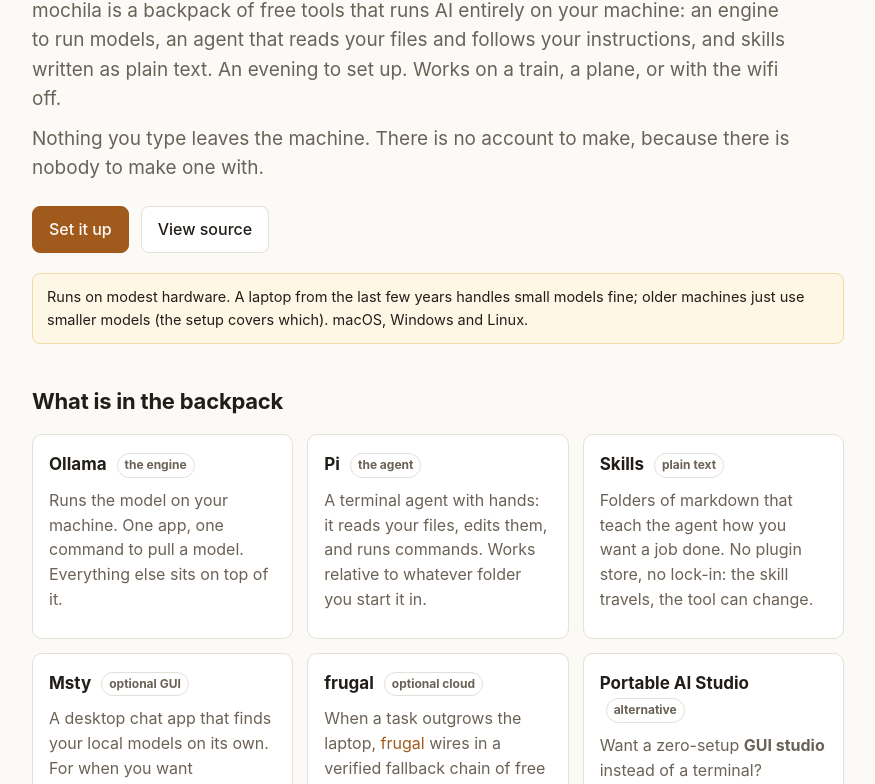
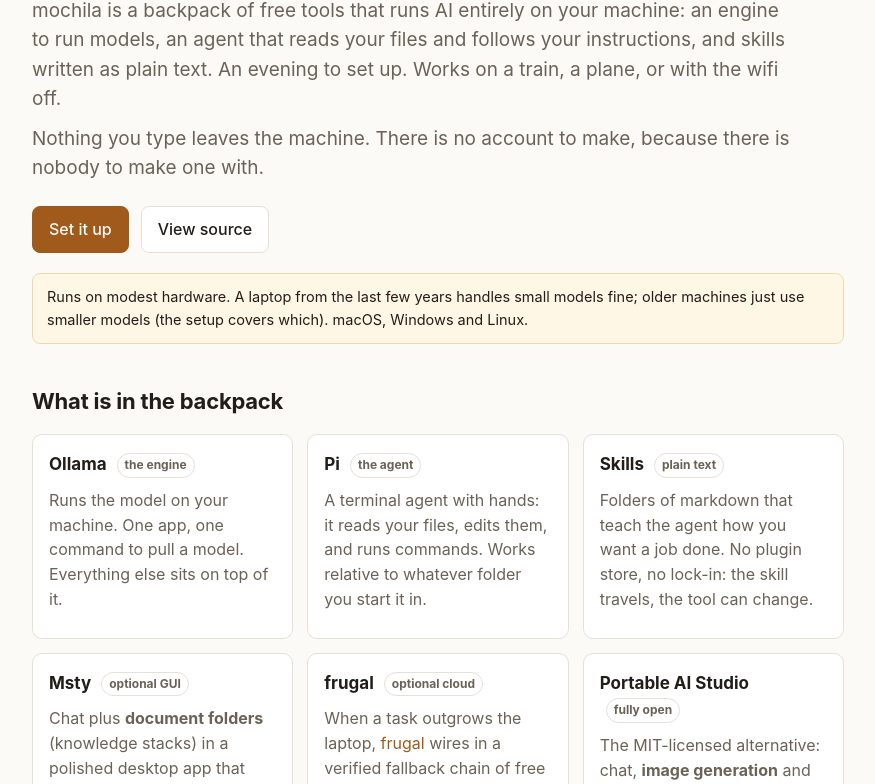
Before and after one commit to michael-borck/mochila, a plain HTML site: page docs/index.html in a window 1280 px wide. Shown: the part 168-952 px from the top of the page, without its empty margins (202-1077 px from the left). Drawn offline with Linux system fonts and the light colour scheme.

Commit message:
Sharpen the Msty vs Portable AI Studio distinction
They are complements on rung one, not synonyms: Msty is chat plus
document folders and the client for the campus server, at the cost of a
closed core; Portable AI Studio is fully MIT with image generation and
voice, but no RAG and laptop-only. The choice is now honest at a
glance.

```diff
--- a/docs/index.html
+++ b/docs/index.html
@@ -113,15 +113,15 @@
     </div>
     <div class="card">
       <h3>Msty <span class="tag">optional GUI</span></h3>
-      <p class="muted">A desktop chat app that finds your local models on its own. For when you want conversations and document folders, not a terminal.</p>
+      <p class="muted">Chat plus <strong>document folders</strong> (knowledge stacks) in a polished desktop app that finds your local models on its own. Closed core, free rather than open — but it is also your client for the campus server.</p>
     </div>
     <div class="card">
       <h3>frugal <span class="tag">optional cloud</span></h3>
       <p class="muted">When a task outgrows the laptop, <a href="https://github.com/michael-borck/frugal">frugal</a> wires in a verified fallback chain of free cloud models.</p>
     </div>
     <div class="card">
-      <h3>Portable AI Studio <span class="tag">alternative</span></h3>
-      <p class="muted">Want a zero-setup <strong>GUI studio</strong> instead of a terminal? <a href="https://github.com/techjarves/Portable-Local-Studio">Portable AI Studio</a> does chat, images and voice in one window, offline. Same engine family, friendlier face, no skills.</p>
+      <h3>Portable AI Studio <span class="tag">fully open</span></h3>
+      <p class="muted">The MIT-licensed alternative: chat, <strong>image generation</strong> and voice in one offline window, engines bundled. No document RAG, and laptop-only — it cannot point at a campus server. <a href="https://github.com/techjarves/Portable-Local-Studio">github.com/techjarves/Portable-Local-Studio</a></p>
     </div>
   </div>
 
```
Also changed, not shown: 1 other file.
